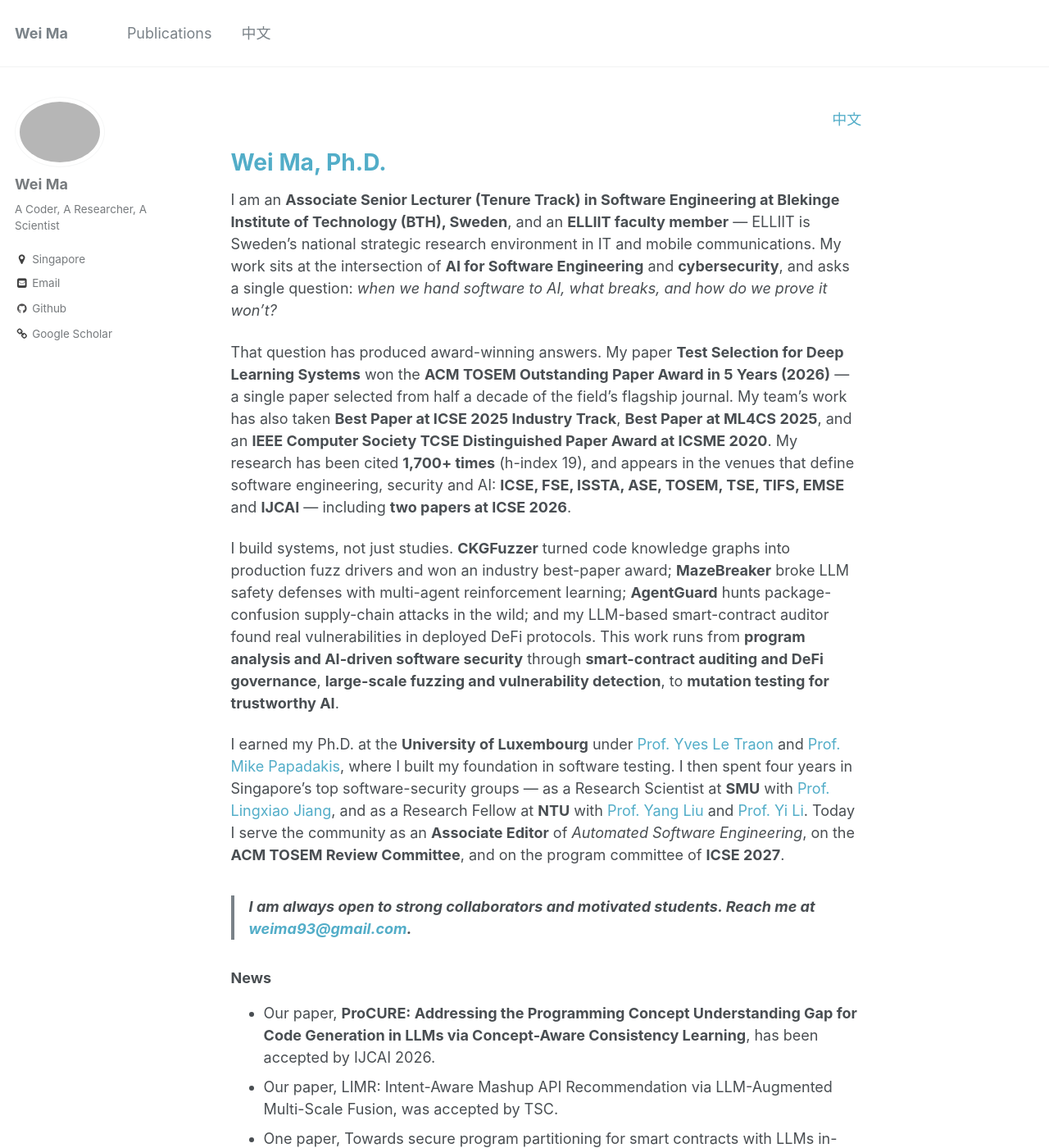
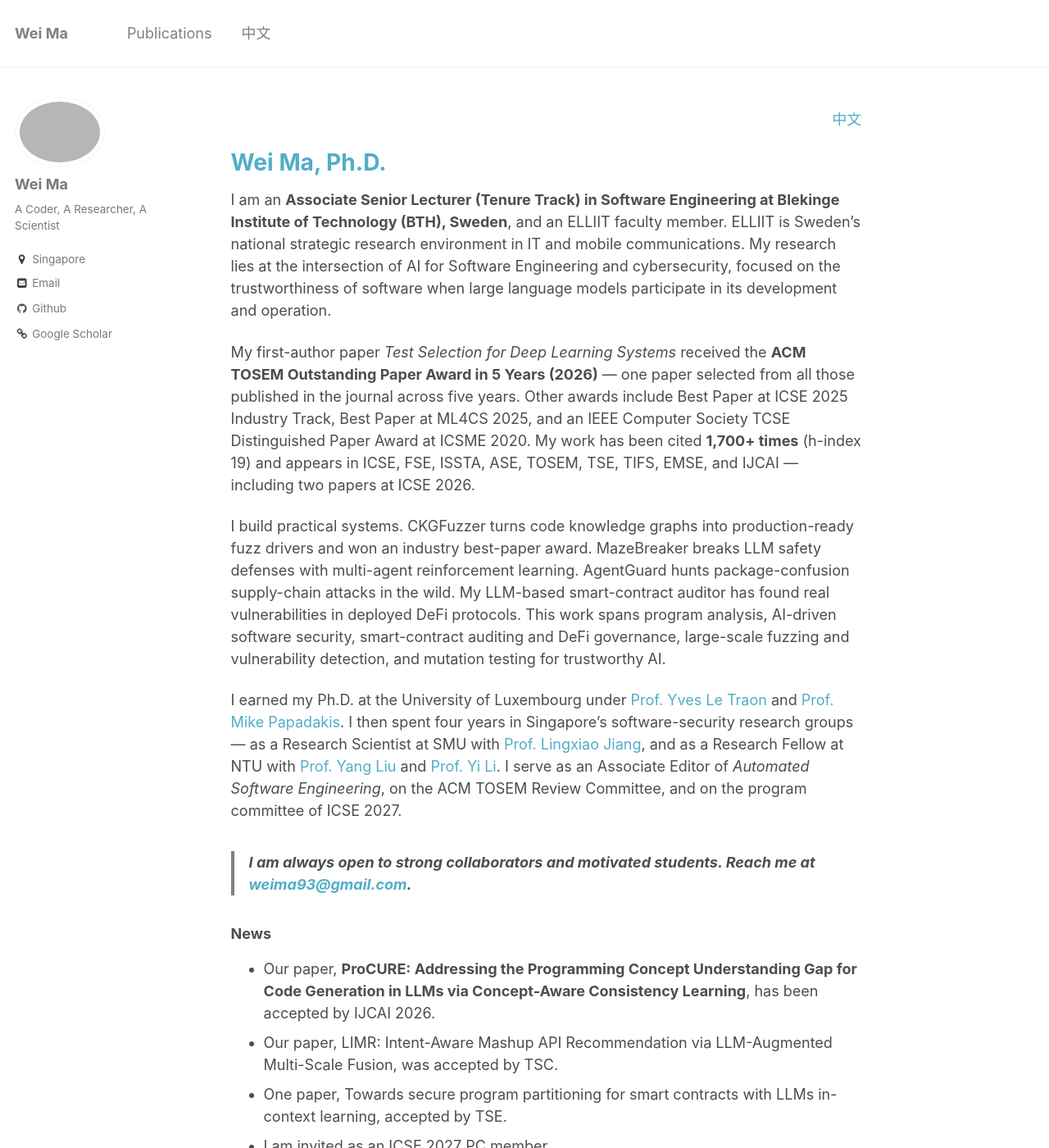
Before and after one commit to Marvinmw/weima, a Jekyll site: the page built from _pages/about.md, in a window 1280 px wide and 1400 px high. Shown: the whole window at 82% size. Built offline with Jekyll 4.4.1, drawn with Linux system fonts in a browser that asks for light colours.

Commit message:
Match the English bio to the Chinese voice
Drafted with hermes, using the approved Chinese page as the tone
reference. Drops the rhetorical hook, the aphoristic transitions and the
grandiose venue framing, and cuts bolding to the position, the TOSEM
award and the citation count. Facts and links unchanged.

Co-Authored-By: Claude Opus 5 <noreply@anthropic.com>

```diff
--- a/_pages/about.md
+++ b/_pages/about.md
@@ -11,13 +11,13 @@ redirect_from:
 
 # [**Wei Ma**, Ph.D.](https://scholar.google.com/citations?user=ZubTNs0AAAAJ&hl=en)
 
-I am an **Associate Senior Lecturer (Tenure Track) in Software Engineering at Blekinge Institute of Technology (BTH), Sweden**, and an **ELLIIT faculty member** — ELLIIT is Sweden's national strategic research environment in IT and mobile communications. My work sits at the intersection of **AI for Software Engineering** and **cybersecurity**, and asks a single question: *when we hand software to AI, what breaks, and how do we prove it won't?*
+I am an **Associate Senior Lecturer (Tenure Track) in Software Engineering at Blekinge Institute of Technology (BTH), Sweden**, and an ELLIIT faculty member. ELLIIT is Sweden's national strategic research environment in IT and mobile communications. My research lies at the intersection of AI for Software Engineering and cybersecurity, focused on the trustworthiness of software when large language models participate in its development and operation.
 
-That question has produced award-winning answers. My paper **Test Selection for Deep Learning Systems** won the **ACM TOSEM Outstanding Paper Award in 5 Years (2026)** — a single paper selected from half a decade of the field's flagship journal. My team's work has also taken **Best Paper at ICSE 2025 Industry Track**, **Best Paper at ML4CS 2025**, and an **IEEE Computer Society TCSE Distinguished Paper Award at ICSME 2020**. My research has been cited **1,700+ times** (h-index 19), and appears in the venues that define software engineering, security and AI: **ICSE, FSE, ISSTA, ASE, TOSEM, TSE, TIFS, EMSE** and **IJCAI** — including **two papers at ICSE 2026**.
+My first-author paper *Test Selection for Deep Learning Systems* received the **ACM TOSEM Outstanding Paper Award in 5 Years (2026)** — one paper selected from all those published in the journal across five years. Other awards include Best Paper at ICSE 2025 Industry Track, Best Paper at ML4CS 2025, and an IEEE Computer Society TCSE Distinguished Paper Award at ICSME 2020. My work has been cited **1,700+ times** (h-index 19) and appears in ICSE, FSE, ISSTA, ASE, TOSEM, TSE, TIFS, EMSE, and IJCAI — including two papers at ICSE 2026.
 
-I build systems, not just studies. **CKGFuzzer** turned code knowledge graphs into production fuzz drivers and won an industry best-paper award; **MazeBreaker** broke LLM safety defenses with multi-agent reinforcement learning; **AgentGuard** hunts package-confusion supply-chain attacks in the wild; and my LLM-based smart-contract auditor found real vulnerabilities in deployed DeFi protocols. This work runs from **program analysis and AI-driven software security** through **smart-contract auditing and DeFi governance**, **large-scale fuzzing and vulnerability detection**, to **mutation testing for trustworthy AI**.
+I build practical systems. CKGFuzzer turns code knowledge graphs into production-ready fuzz drivers and won an industry best-paper award. MazeBreaker breaks LLM safety defenses with multi-agent reinforcement learning. AgentGuard hunts package-confusion supply-chain attacks in the wild. My LLM-based smart-contract auditor has found real vulnerabilities in deployed DeFi protocols. This work spans program analysis, AI-driven software security, smart-contract auditing and DeFi governance, large-scale fuzzing and vulnerability detection, and mutation testing for trustworthy AI.
 
-I earned my Ph.D. at the **University of Luxembourg** under [Prof. Yves Le Traon](https://scholar.google.com.sg/citations?user=DmGlmNEAAAAJ&hl=en&inst=14102473421921925766) and [Prof. Mike Papadakis](https://scholar.google.com/citations?user=4O3EolUAAAAJ&hl=el&inst=14102473421921925766), where I built my foundation in software testing. I then spent four years in Singapore's top software-security groups — as a Research Scientist at **SMU** with [Prof. Lingxiao Jiang](https://scholar.google.com.sg/citations?user=0hssXLPZL2YC&hl=en&inst=14102473421921925766), and as a Research Fellow at **NTU** with [Prof. Yang Liu](https://scholar.google.com.sg/citations?user=_Pvgwd0AAAAJ&hl=en&inst=14102473421921925766) and [Prof. Yi Li](https://scholar.google.ca/citations?user=B61QIUIAAAAJ). Today I serve the community as an **Associate Editor** of *Automated Software Engineering*, on the **ACM TOSEM Review Committee**, and on the program committee of **ICSE 2027**.
+I earned my Ph.D. at the University of Luxembourg under [Prof. Yves Le Traon](https://scholar.google.com.sg/citations?user=DmGlmNEAAAAJ&hl=en&inst=14102473421921925766) and [Prof. Mike Papadakis](https://scholar.google.com/citations?user=4O3EolUAAAAJ&hl=el&inst=14102473421921925766). I then spent four years in Singapore's software-security research groups — as a Research Scientist at SMU with [Prof. Lingxiao Jiang](https://scholar.google.com.sg/citations?user=0hssXLPZL2YC&hl=en&inst=14102473421921925766), and as a Research Fellow at NTU with [Prof. Yang Liu](https://scholar.google.com.sg/citations?user=_Pvgwd0AAAAJ&hl=en&inst=14102473421921925766) and [Prof. Yi Li](https://scholar.google.ca/citations?user=B61QIUIAAAAJ). I serve as an Associate Editor of *Automated Software Engineering*, on the ACM TOSEM Review Committee, and on the program committee of ICSE 2027.
 
 > **I am always open to strong collaborators and motivated students. Reach me at [weima93@gmail.com](mailto:weima93@gmail.com).**
 
```
